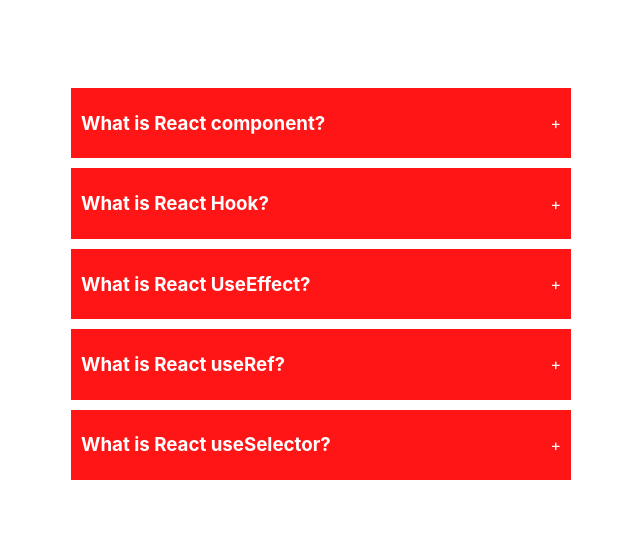
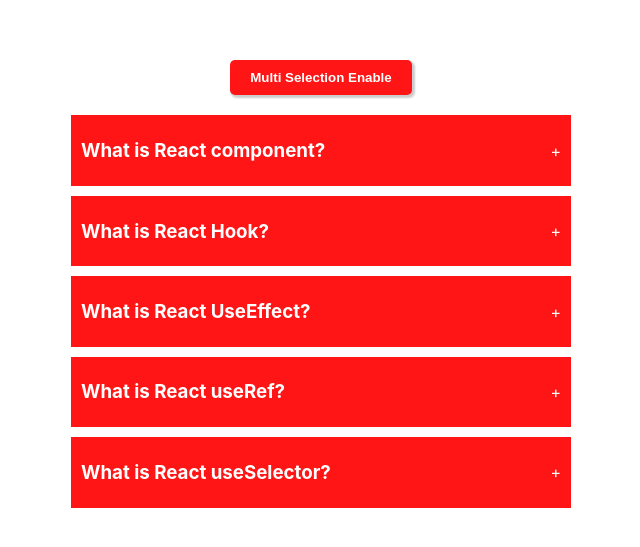
Before and after one commit to SujonHiro/React-Practice-Project, a React (Create React App) app: page / in a window 1280 px wide. Shown: the part 111-658 px from the top of the page, without its empty margins (319-959 px from the left). Built offline with nearby package versions, Linux system fonts and the light colour scheme.

Commit message:
add new feature multiple selection

```diff
--- a/src/components/Accordian/Accordian.jsx
+++ b/src/components/Accordian/Accordian.jsx
@@ -4,31 +4,59 @@
 import "./style.css";
 const Accordian = () => {
   const [selected, setSeleted] = useState(null);
-//handle to selected item
+  const [enableMultiSelected, setEnableMultiSelected] = useState(false);
+  const [multiple, setMultiple] = useState([]);
+  //handle to selected item
   const handleseletedItem = (getSeletedId) => {
     setSeleted(getSeletedId === selected ? null : getSeletedId);
   };
 
+  const handleMultiSelection=(getSeletedId)=>{
+      let copyMultiple=[...multiple];
+      const findMultipleIndex=copyMultiple.indexOf(getSeletedId);
+      if(findMultipleIndex=== -1){
+        copyMultiple.push(getSeletedId)
+      }else{
+        copyMultiple.splice(findMultipleIndex,1)
+      }
+      setMultiple(copyMultiple)
+  }
+  console.log(multiple)
   return (
     <>
       <div className="wrapper">
+        <button onClick={() => setEnableMultiSelected(!enableMultiSelected)}>
+          {enableMultiSelected? 'Multi Selection Disable':'Multi Selection Enable'}
+        </button>
         <div className="accordion">
           {data && data.length > 0 ? (
             data.map((dataItem) => (
               <div
                 key={dataItem.id}
-                onClick={() => handleseletedItem(dataItem.id)}
+                onClick={
+                  enableMultiSelected
+                    ? () => handleMultiSelection(dataItem.id)
+                    : () => handleseletedItem(dataItem.id)
+                }
                 className="item"
               >
                 <div className="title">
                   <h3> {dataItem.quesion}</h3>
-                  {selected === dataItem.id ? <span>-</span> : <span>+</span>}
+                  {selected === dataItem.id || multiple.indexOf(dataItem.id)!==-1 ? <span>-</span> : <span>+</span>}
                 </div>
-                {selected === dataItem.id ? (
+                {enableMultiSelected ? multiple.indexOf(dataItem.id)!==-1 && <div className="contentSection">
+                    <div className="content">{dataItem.answer}</div>
+                  </div>:
+                  selected === dataItem.id && <div className="contentSection">
+                  <div className="content">{dataItem.answer}</div>
+                </div>
+                }
+                {
+                /*selected === dataItem.id || multiple.indexOf(dataItem.id)!==-1 ? (
                   <div className="contentSection">
                     <div className="content">{dataItem.answer}</div>
                   </div>
-                ) : null}
+                ) : null*/}
               </div>
             ))
           ) : (
--- a/src/components/Accordian/style.css
+++ b/src/components/Accordian/style.css
@@ -5,6 +5,18 @@
   justify-content: center;
   align-items: center;
   margin: 0 auto;
+  flex-direction: column;
+  gap: 20px;
+}
+.wrapper button{
+  padding: 10px 20px;
+  background-color: #ff1515;
+  color: #ffffff;
+  border: none;
+  border-radius: 5px;
+  cursor: pointer;
+  font-weight: bold;
+  box-shadow:  2px 2px 2px 1px rgba(0, 0, 0, 0.2);;
 }
 .accordion {
   width: 500px;
```
